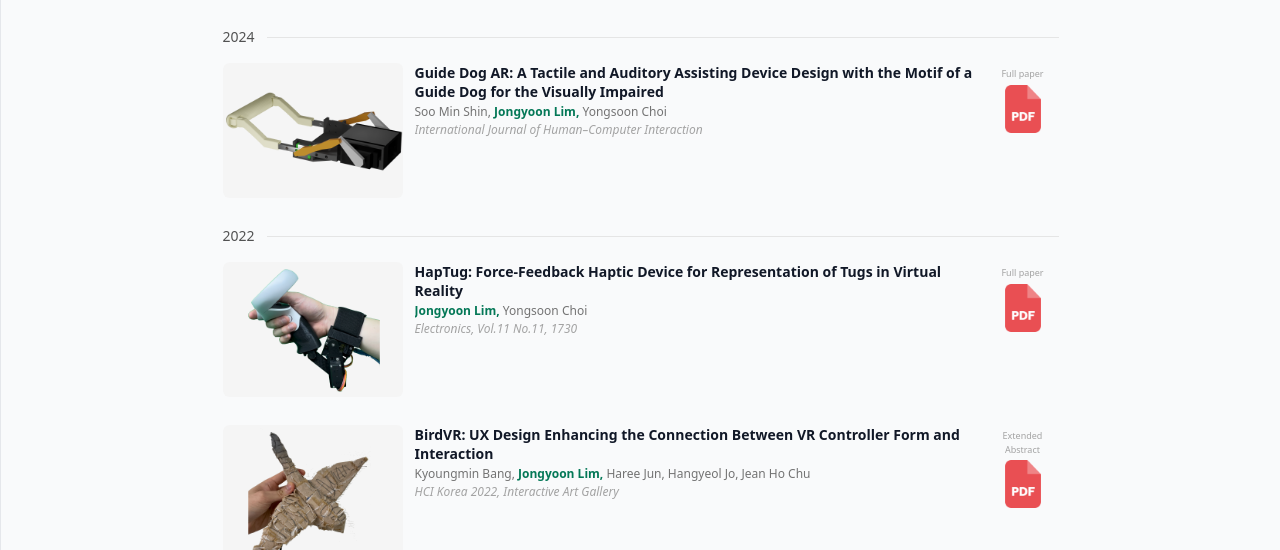
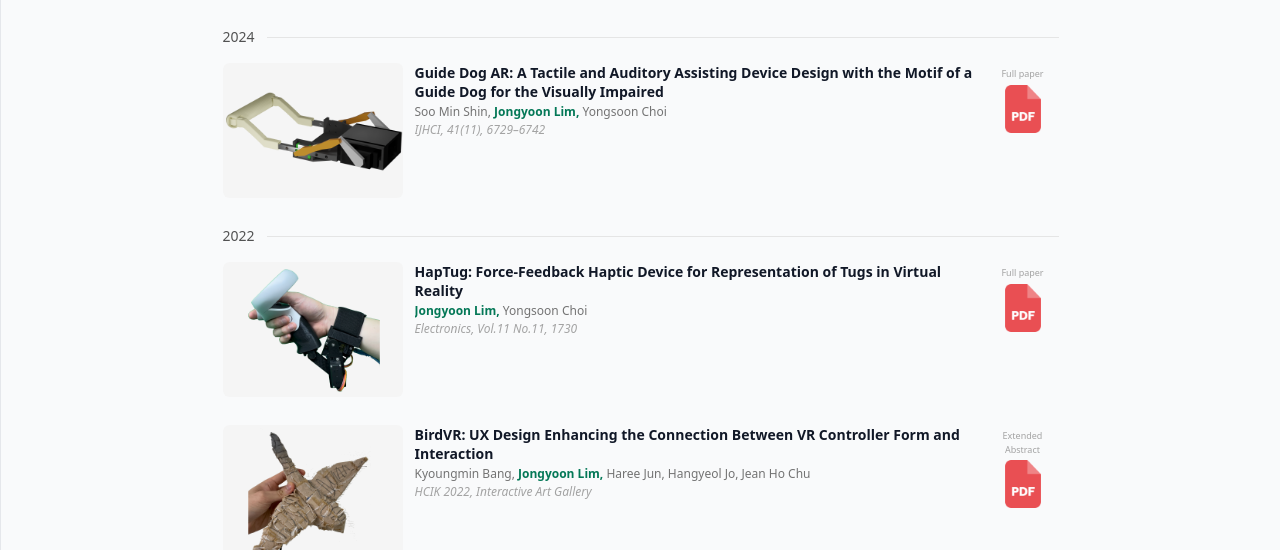
Before and after one commit to LimJongyoon/lim259, a React (Vite) app: page / in a window 1280 px wide. Shown: the part 1080-1630 px from the top of the page. Built offline with nearby package versions, Linux system fonts and the light colour scheme.

Commit message:
경력수정
경력수정ㄴㅁㄴㅇ

```diff
--- a/src/components/cv/CVContent.tsx
+++ b/src/components/cv/CVContent.tsx
@@ -112,11 +112,11 @@ export default function CVContent({
               {cvContent.professional.map((p, i) => (
                 <Entry
                   key={i}
-                  title={<>{p.role[lang]}</>}
+                  title={<>{p.org[lang]}</>}
                   right={p.year}
                 >
                   <span className="text-neutral-600 text-[14px]">
-                    {p.org[lang]}
+                    {p.role[lang]}
                   </span>
                   {", "}
                   <span className="text-neutral-600 text-[13px] italic">
--- a/src/components/cv/CVPdf.tsx
+++ b/src/components/cv/CVPdf.tsx
@@ -102,14 +102,14 @@ export function CVPdf({ lang }: { lang: Lang }) {
               key={i}
               title={
                 <Text style={withFont(styles.entryTitle, lang)}>
-                  {p.role[lang]}
+                  {p.org[lang]}
                 </Text>
               }
               right={p.year}
               lang={lang}
             >
               <Text style={withFont(styles.entryBody, lang)}>
-                {p.org[lang]},{" "}
+                {p.role[lang]},{" "}
                 <Text style={withFont(styles.italic, lang)}>
                   {p.city[lang].join("/")}
                 </Text>
--- a/src/content/cv/index.ts
+++ b/src/content/cv/index.ts
@@ -58,14 +58,14 @@ export const cvContent = {
   professional: [
     {
       role: {
-        en: "PM / Research Engineer / Software Architect",
-        kr: "PM / 연구 엔지니어 / 소프트웨어 아키텍트",
-        jp: "PM / 研究エンジニア / ソフトウェアアーキテクト",
+        en: "PM / Research Engineer",
+        kr: "PM / 연구 엔지니어",
+        jp: "PM / 研究エンジニア",
       },
       org: {
-        en: "Department of Art & Technology, Sogang University",
-        kr: "서강대학교 아트앤테크놀로지학과",
-        jp: "西江大学校 アート＆テクノロジー学科",
+        en: "Sogang University",
+        kr: "서강대학교",
+        jp: "西江大学校",
       },
       city: {
         en: ["Seoul"],
--- a/src/content/publications/2022-birdvr.md
+++ b/src/content/publications/2022-birdvr.md
@@ -20,8 +20,8 @@ authors:
   - name: Jean Ho Chu
 
 venue:
-  en: "HCI Korea 2022, Interactive Art Gallery"
-  kr: "HCI Korea 2022, Interactive Art Gallery"
+  en: "HCIK 2022, Interactive Art Gallery"
+  kr: "HCIK 2022, Interactive Art Gallery"
 
 media:
   video: "https://www.youtube.com/embed/PN5j6Vpz4kw"
--- a/src/content/publications/2024-guide-dog-ar.md
+++ b/src/content/publications/2024-guide-dog-ar.md
@@ -17,8 +17,8 @@ authors:
   - name: Yongsoon Choi
 
 venue:
-  en: "International Journal of Human–Computer Interaction"
-  kr: "International Journal of Human–Computer Interaction"
+  en: "IJHCI, 41(11), 6729–6742"
+  kr: "IJHCI, 41(11), 6729–6742"
 
 media:
   video: "https://www.youtube.com/embed/qpx9gIWPTao"
```
